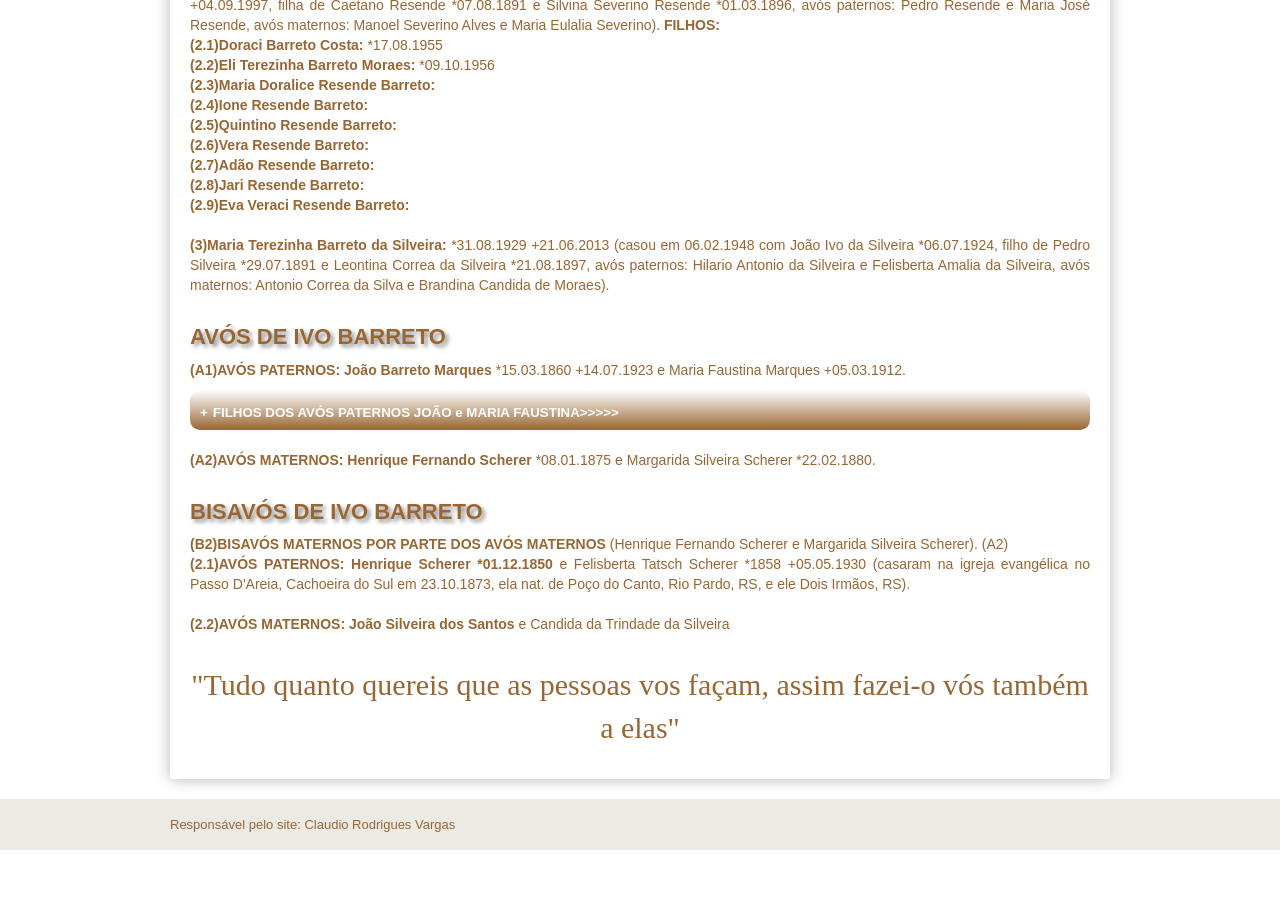
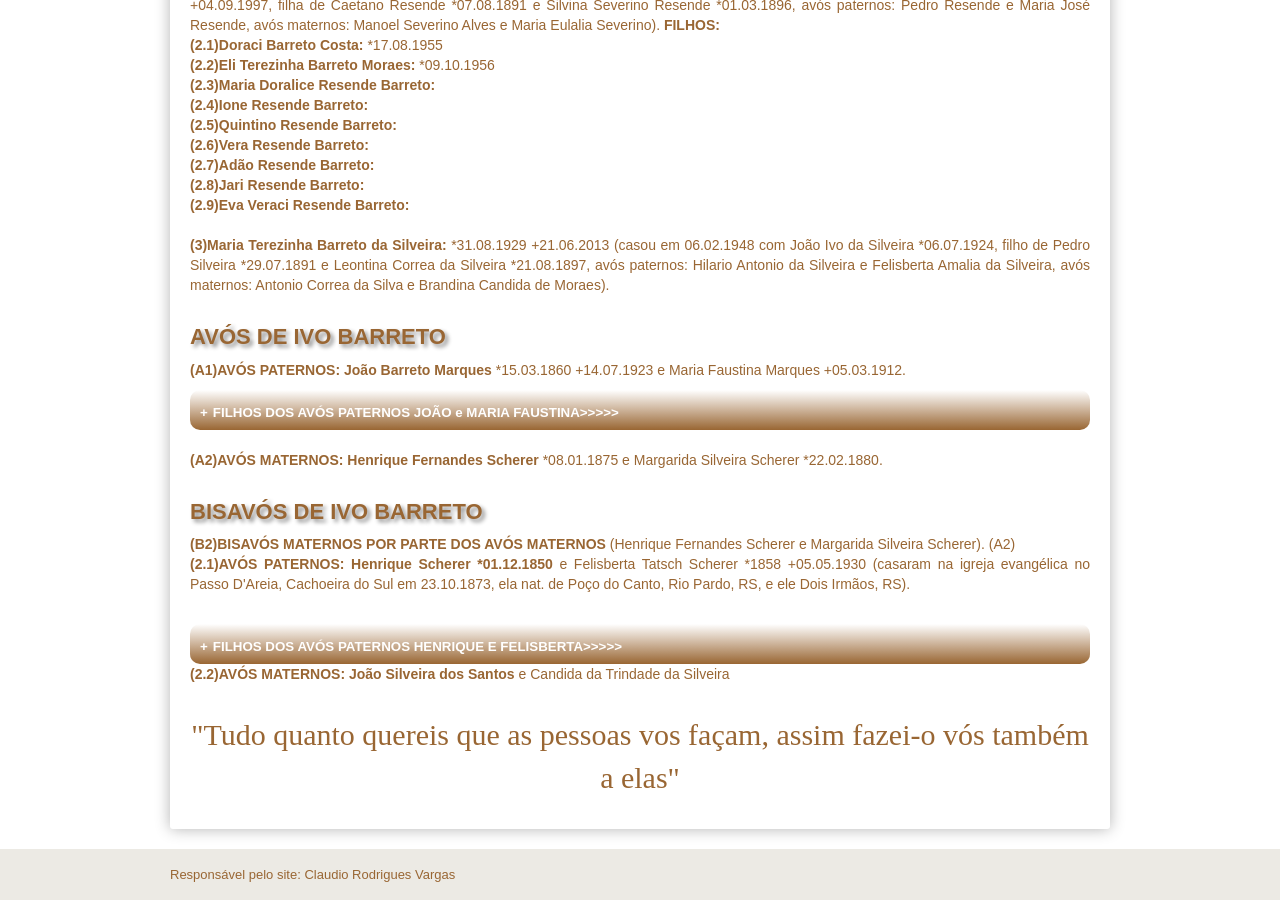
Before and after one commit to claudiovargas1955/claudiovargas1955.github.io, a Jekyll site: the page built from _pages/familia-barreto.html, in a window 1280 px wide and 900 px high, scrolled down 613 px. Built offline with Jekyll 4.4.1, drawn with Linux system fonts in a browser that asks for light colours; some web fonts are replaced; before the commit the page ends 1463 px from its top, so only the background shows below that; some of the changed lines change nothing that is shown.

Commit message:
Update familia-barreto.html

```diff
--- a/_pages/familia-barreto.html
+++ b/_pages/familia-barreto.html
@@ -209,14 +209,26 @@
   <b>(1.1.13)Coriolano Barreto Marques: </b>*04.12.1892 (casou em 1933 com Amaziles Prudencia Lobato *28.04.1890, filha de Angélico
   Jardim Lobato e Ana Fausta da Costa Lobato. Obs.: Casaram no 4º distr. de Caçapava do Sul, RS).</p></details><br>
 
-<p><b>(A2)AVÓS MATERNOS: Henrique Fernando Scherer</b> *08.01.1875 e Margarida Silveira Scherer *22.02.1880.<br><br>
+<p><b>(A2)AVÓS MATERNOS: Henrique Fernandes Scherer</b> *08.01.1875 e Margarida Silveira Scherer *22.02.1880.<br><br>
 
 <h4>BISAVÓS DE IVO BARRETO</h4>
-<p><b>(B2)BISAVÓS MATERNOS POR PARTE DOS AVÓS MATERNOS </b>(Henrique Fernando Scherer e Margarida Silveira Scherer). (A2)<br>
+<p><b>(B2)BISAVÓS MATERNOS POR PARTE DOS AVÓS MATERNOS </b>(Henrique Fernandes Scherer e Margarida Silveira Scherer). (A2)<br>
+
 <b>(2.1)AVÓS PATERNOS: Henrique Scherer *01.12.1850</b> e Felisberta Tatsch Scherer *1858 +05.05.1930 (casaram na igreja evangélica no
 Passo D'Areia, Cachoeira do Sul em 23.10.1873, ela nat. de Poço do Canto, Rio Pardo, RS, e ele Dois Irmãos, RS).<br><br>
+<details><summary><b>FILHOS DOS AVÓS PATERNOS HENRIQUE E FELISBERTA>>>>></summary></b><br/>
+    <p><b>(2.1.1)Henrique Fernandes Scherer: </b>*08.01.1875<br>
+     <b>(2.1.2)Malvina Leonida Machado: </b>*1877<br>
+     <b>(2.1.3)Vicente Egidio Scherer: </b>*1879<br>
+     <b>(2.1.4)João Albino Scherer: </b>*1882<br>
+     <b>(2.1.5)João Carlos Scherer: </b>*1884<br>
+     <b>(2.1.6)Maria Fredolina Rodrigues: </b>*1889<br>
+     <b>(2.1.7)Virgilino José Scherer: </b>*1891<br>
+     <b>(2.1.8)Antonio Arlindo Scherer: </b>*1893<br>
+     <b>(2.1.9)Analia Leopoldina Correa: </b>*1895<br>
+     <b>(2.1.10)Jardelina Scherer: </b>*1899</p></details>
 
-<b>(2.2)AVÓS MATERNOS: João Silveira dos Santos</b> e Candida da Trindade da Silveira <br><br>
+<p><b>(2.2)AVÓS MATERNOS: João Silveira dos Santos</b> e Candida da Trindade da Silveira <br><br>
 
 
   <p style="text-align:center; color:#996633; font-size:30px; font-family: 'Rancho', cursive ">"Tudo quanto quereis que as pessoas vos façam, assim fazei-o vós também a elas"</p>
```
